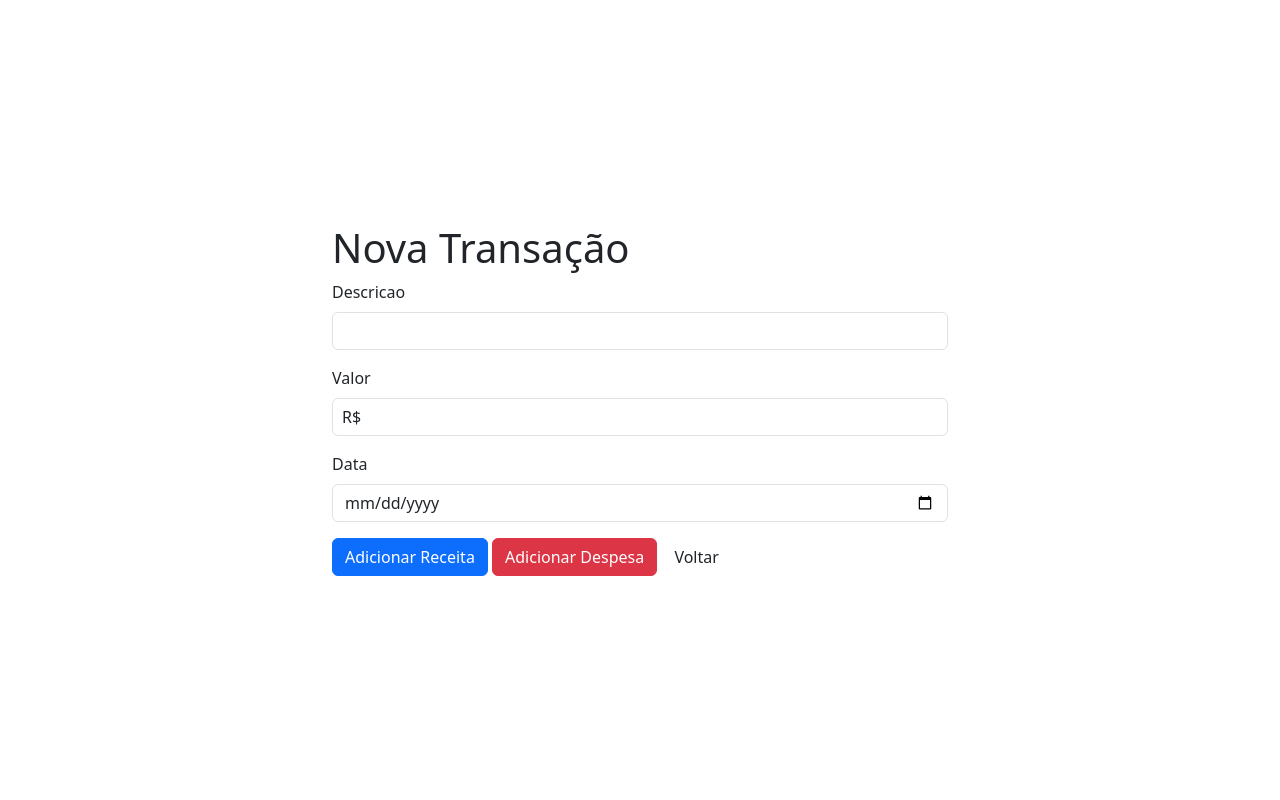
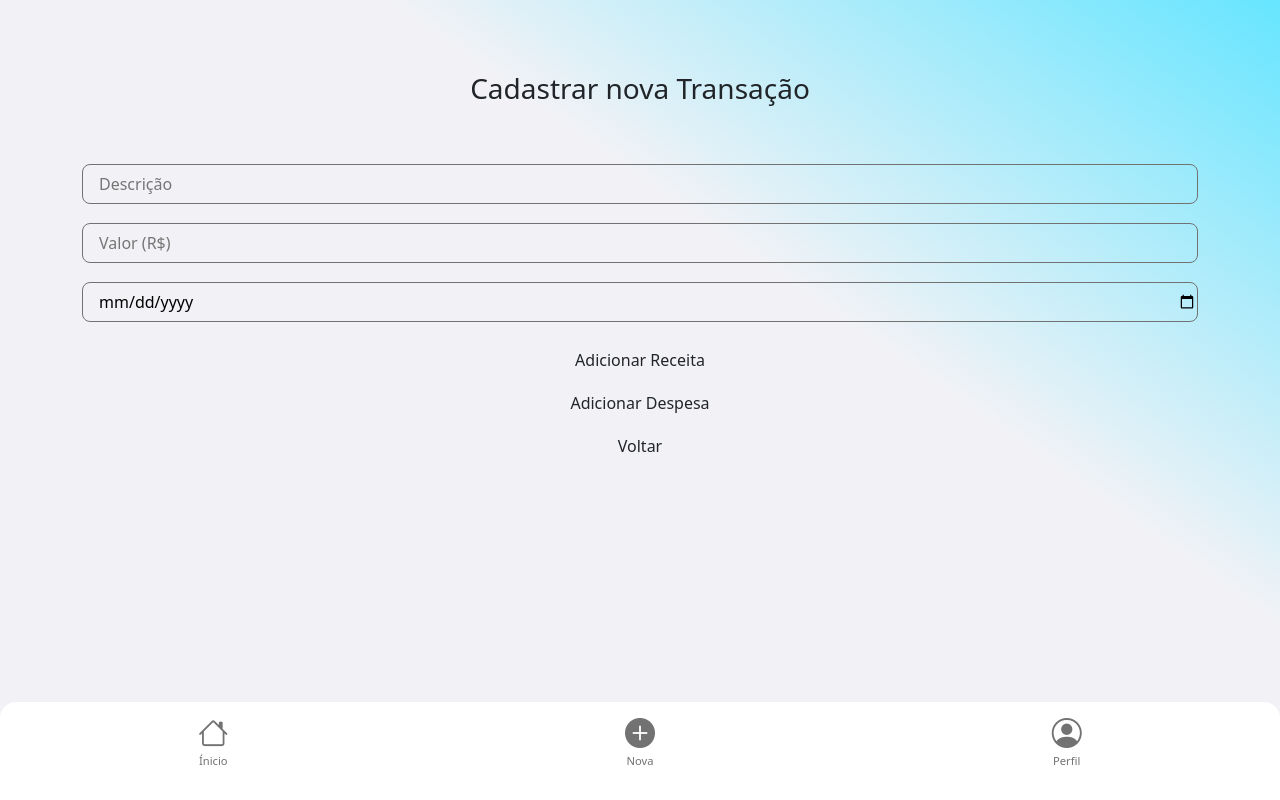
Before and after one commit to leochinelato/CrudFinanceTracker, a Flask app: page /new in a window 1280 px wide. Run offline with Flask 3, Linux system fonts and the light colour scheme; the visitor is signed in with stand-in values (Sample User, id 1).

Commit message:
feat: create a profile tab and changed the styles

```diff
--- a/app.py
+++ b/app.py
@@ -22,8 +22,10 @@ from database import (
     update_line,
     get_by_id,
     get_user_first_name,
+    get_user_full_name,
 )
 from utils.utils import transform_dot_in_comma, get_greeting
+from decorators import login_required
 
 app = Flask(__name__)
 app.secret_key = os.environ.get("SECRET KEY", os.urandom(12).hex())
@@ -46,11 +48,14 @@ def login():
     if request.method == "POST":
         username = request.form["username"]
         password = request.form["password"]
+        next_url = request.form["next"]
 
         user = check_if_user_is_registered(username)
 
         if user and check_password_hash(user[3], password):
             session["user_id"] = user[0]
+            if next_url:
+                return redirect(next_url)
             return redirect(url_for("index"))
         flash(f"Username not exists or invalid password.", "error")
     return render_template("login.html")
@@ -63,15 +68,15 @@ def logout():
 
 
 @ app.route("/")
+@login_required
 def index():
-    if "user_id" not in session:
-        return redirect(url_for("login"))
 
-    first_name = get_user_first_name(session["user_id"])
+    user_id = session["user_id"]
+    first_name = get_user_first_name(user_id)
     greeting = get_greeting(first_name)
-    data = show_all_transactions_from_user(session["user_id"])
-    total_income, total_expense = get_income_sum(session["user_id"]), get_expense_sum(
-        session["user_id"]
+    data = show_all_transactions_from_user(user_id)
+    total_income, total_expense = get_income_sum(user_id), get_expense_sum(
+        user_id
     )
     total_balance = total_income - total_expense
 
@@ -86,10 +91,15 @@ def index():
     )
 
 
-@ app.route("/new", methods=["POST", "GET"])
+@app.route("/month")
+@login_required
+def show_transactions_by_month():
+    return render_template("transactions_by_month.html")
+
+
+@app.route("/new", methods=["POST", "GET"])
+@login_required
 def create_new_transaction():
-    if "user_id" not in session:
-        return redirect(url_for("login"))
     if request.method == "POST":
         try:
             user_id = session["user_id"]
@@ -113,10 +123,8 @@ def create_new_transaction():
 
 
 @ app.route("/update/<int:id>", methods=["POST", "GET"])
+@login_required
 def update_transaction(id):
-    if "user_id" not in session:
-        return redirect(url_for("login"))
-
     if request.method == "POST":
         try:
             description = request.form["description"]
@@ -144,16 +152,21 @@ def update_transaction(id):
 
 
 @ app.route("/delete", methods=["POST"])
+@login_required
 def delete_transaction():
-    if "user_id" not in session:
-        return redirect(url_for("login"))
-
     id = request.form["id"]
     remove_line(id)
 
     return redirect(url_for("index"))
 
 
+@app.route("/profile")
+@login_required
+def show_user_profile():
+    full_name = get_user_full_name(session["user_id"])
+    return render_template("profile.html", full_name=full_name)
+
+
 if __name__ == "__main__":
 
-    app.run(port=8000, host="192.168.15.13", debug=True)
+    app.run(port=8000, debug=True)
--- a/static/js/script.js
+++ b/static/js/script.js
@@ -17,3 +17,20 @@ if (window.matchMedia) {
         applyDarkTheme();
     });
 }
+
+const togglePassword = document.querySelector('#togglePassword');
+const password = document.querySelector("#password");
+
+togglePassword.addEventListener('click', () => {
+    const type = password.getAttribute('type') === 'password' ? 'text' : 'password';
+    password.setAttribute('type', type);
+
+    if (type == 'text') {
+        togglePassword.classList.remove('bi-eye-slash');
+        togglePassword.classList.add('bi-eye');
+    } else {
+        togglePassword.classList.remove('bi-eye');
+        togglePassword.classList.add('bi-eye-slash');
+    }
+
+})
--- a/static/style.css
+++ b/static/style.css
@@ -32,18 +32,6 @@
     display: block;
 }
 
-.create_form {
-    width: 50%;
-    margin: auto;
-    max-height: 100vh;
-
-    position: absolute;
-    top: 50%;
-    left: 50%;
-    transform: translate(-50%, -50%);
-
-}
-
 .error {
     background-color: red;
 }
@@ -97,10 +84,13 @@
 }
 
 .app-header {
+    display: flex;
+    flex-direction: column;
+    justify-content: center;
+    align-items: center;
+
     margin-bottom: 10px;
     padding: 40px 10px;
-    background-color: antiquewhite;
-    border-radius: 0 0 20px 20px;
 }
 
 
@@ -193,3 +162,228 @@ a {
     text-decoration: none;
     color: inherit;
 }
+
+.input-login {
+    outline: 0;
+    border-width: 0 0 1px;
+    border-color: rgba(70, 70, 70, 0.576);
+    border-radius: 0!important;
+    transition: all 0.1s;
+    background-color: inherit;
+}
+
+.input-login:focus {
+    border-color: black;
+    border-width: 0 0 1px;
+}
+
+.buttons, .buttons-login-page {
+    display: flex;
+    flex-direction: column;
+    justify-content: center;
+    align-items: center;
+    gap: 5px;
+}
+
+.buttons-login-page button {
+    width: 10em;
+}
+
+.buttons button {
+    width: 100%;
+}
+
+.login-page-body {
+    margin: auto;
+    display: flex;
+    flex-direction: column;
+    justify-content: center;
+    align-items: center;
+}
+
+.login-page-header, .transaction-page-header {
+    text-align: center;
+    background-color: inherit!important;
+}
+
+.date-placeholder {
+    background-color: inherit;
+    position: relative;
+    bottom: -30px;
+    left: -50px;
+    color: rgba(0, 0, 0, 0.402);
+}
+
+
+
+[data-bs-theme="dark"] body {
+    background:rgb(28,28,30);
+    background: linear-gradient(35deg, rgb(28,28,30) 0%, rgb(28,28,30) 70%, rgba(0,117,140,0.6573223039215687) 100%);
+}
+
+body {
+    background: rgb(242,242,246);
+    background: linear-gradient(35deg, rgba(242,242,246) 0%, rgba(242,242,246) 63%, rgba(0,212,255,0.5984987745098039) 100%);
+    height: 100vh;
+    padding-top: 2em;
+}
+
+[data-bs-theme="dark"] .money_card {
+    background-color:rgb(39, 39, 41)
+}
+
+
+[data-bs-theme="dark"] .transaction-page-body input {
+    background-color: inherit;
+    border: 1px solid rgb(71, 71, 71);
+}
+
+[data-bs-theme="dark"] #transaction-date {
+    background-color: inherit;
+    border: 1px solid rgb(71, 71, 71)!important;
+}
+
+.password-box {
+    position: relative;
+    width: fit-content;
+}
+
+#togglePassword {
+    position: absolute;
+    top: 50%;
+    right: 6px;
+    transform: translateY(-50%);
+    cursor: pointer;
+}
+
+.bottom-navbar {
+    overflow: hidden;
+    position: fixed;
+    bottom: 0;
+    width: 100%;
+    background-color: #FFFFFF;
+    display: flex;
+    flex-direction: row;
+    justify-content: space-around;
+    align-items: center;
+    padding-bottom: 30px;
+    padding-top: 1em;
+    border-radius: 1em 1em 0 0;
+
+}
+
+.bottom-navbar a {
+    border: none;
+    background-color: inherit;
+    color: #727272;
+    font-size: 30px;
+}
+
+.navbar-button{
+    display: flex;
+    flex-direction: column;
+    justify-content: center;
+    align-items: center;
+    gap: 5px;
+}
+
+.navbar-button span {
+    font-size: 0.7rem;
+}
+
+.bottom-navbar a i{
+    margin: 0;
+    line-height: 0;
+}
+
+.user-data-container i {
+    font-size: 5em;
+    line-height: normal;
+}
+
+.user-data-container p {
+    font-size: 1.5em;
+}
+
+.user-data-container, .user-profile {
+    display: flex;
+    align-items: center;
+    justify-content: center;
+    flex-direction: column;
+}
+
+.user-data-container {
+    margin-top: 2em;
+}
+
+.user-actions {
+    width: 90%;
+}
+
+.user-button {
+    width: 100%;
+    border: none;
+    background-color: #ffffff;
+    border-radius: .5em;
+    height: 2.5em;
+}
+
+[data-bs-theme="dark"] .user-button {
+    background-color: rgb(39, 39, 41);
+}
+
+.logout-button {
+    margin-top: 2em;
+    color: rgb(255, 0, 0);
+}
+
+.input-field {
+    display: flex;
+    align-items: baseline;
+    gap: 1em;
+    padding-bottom: 0.2em;
+}
+
+.input-field input, select {
+    border: none;
+    background-color: inherit;
+}
+
+.input-field select {
+    padding-left: 0.7em;
+}
+
+
+.input-form-new-transaction {
+    border: solid 0.4px #727272!important;
+    border-radius: 0.5em;
+    width: 100%;
+    height: 2.5em;
+    padding-left: 1em;
+    margin-bottom: 1em;
+}
+
+[data-bs-theme="dark"] .bottom-navbar {
+    background-color: rgb(39,39,41);
+
+}
+
+[data-bs-theme="dark"] .bottom-navbar a{
+    color: #cdcdcd;
+}
+
+[data-bs-theme="dark"] .transaction-card {
+    background-color: rgb(39, 39, 41);
+}
+
+[data-bs-theme="dark"] .ios-btn {
+    background-color: rgb(39, 39, 41);
+}
+
+[data-bs-theme="dark"] .ios-btn-blue {
+    background-color: rgb(22,117,219);
+}
+
+[data-bs-theme="dark"] .ios-btn-red {
+    color: rgb(255, 0, 0);
+}
--- /dev/null
+++ b/templates/bottom_navbar.html
@@ -0,0 +1,22 @@
+{% extends "template.html" %}
+
+{% block content %}
+
+<div class="bottom-navbar">
+    <a href="{{ url_for('index') }}" class="navbar-button">
+        <i class="bi bi-house"></i>
+        <span>Ínicio</span>
+    </a>
+
+    <a href="{{ url_for('create_new_transaction') }}" class="navbar-button">
+        <i class="bi bi-plus-circle-fill"></i>
+        <span>Nova</span>
+    </a>
+
+    <a href="{{ url_for('show_user_profile') }}" class="navbar-button">
+        <i class="bi bi-person-circle"></i>
+        <span>Perfil</span>
+    </a>
+</div>
+
+{% endblock %}
--- a/templates/form_new_item.html
+++ b/templates/form_new_item.html
@@ -8,39 +8,54 @@
     action="{{ url_for('create_new_transaction') }}" {% endif %} method="POST" class="create_form container">
 
     {% include "error.html" %}
-
-    <h1>{% if transaction %} Editar Transação {% else %} Nova Transação {% endif %}</h1>
-    <div class="mb-3">
-        <label for="exampleInputEmail1" class="form-label">Descricao</label>
-        <input type="text" class="form-control" id="exampleInputEmail1" aria-describedby="emailHelp" name="description"
-            required {% if transaction %} value="{{ transaction.description }}" {% endif %}>
+    <div class="app-header transaction-page-header">
+        <h3>{% if transaction %} Editar Transação {% else %} Cadastrar nova Transação {% endif %}</h3>
+    </div>
+    <div class="transaction-page-body">
+        <div class="input-field">
+            <input type="text" id="transaction-description" aria-describedby="emailHelp" name="description"
+                class="input-form-new-transaction" placeholder="Descrição" required {% if transaction %}
+                value="{{ transaction.description }}" {% endif %}>
         </div>
 
-    <div class="mb-3">
-        <label for="exampleInputPassword1" class="form-label">Valor</label>
-        <div class="currency-input">
-            <span>R$</span>
-            <input step="0.01" class="form-control" id="exampleInputPassword1" name="value" required {% if transaction
-                %} value="{{ transaction.amount }}" {% endif %}>
-        </div>
+        <div class="input-field">
+            <input step="0.01" id="transaction-value" name="value" class="input-form-new-transaction"
+                placeholder="Valor (R$)" required {% if transaction %} value="{{ transaction.amount }}" {% endif %}>
         </div>
 
-    <div class="mb-3">
-        <label for="exampleInputPassword1" class="form-label">Data</label>
-        <input type="date" class="form-control" id="exampleInputPassword1" name="date" required {% if transaction %}
-            value="{{ transaction.date }}" {% endif %}>
+        <!-- <div class="input-field">
+            <select name="category" id="transaction-category" class="transaction-category input-form-new-transaction"
+                class="placeholder" required disabled>
+                <option value="" disabled selected>Categoria (em desenvolvimento)</option>
+                <option value="1">1</option>
+            </select>
+        </div> -->
+
+        <div class="input-field">
+            <input type="date" id="transaction-date" name="date" class="input-form-new-transaction" required {% if
+                transaction %} value="{{ transaction.date }}" {% endif %}>
         </div>
+        <div class="buttons">
+            {% if transaction %}
+            <button name="type" value="{{ tipo_transacao }}" class="input-form-new-transaction" type="submit"
+                class="btn btn-primary">Salvar {{ tipo_transacao }}
+            </button>
+            {% else %}
+            <button name="type" value="income" type="submit" class="btn ios-btn ios-btn-blue">Adicionar
+                Receita</button>
+            <button name="type" value="expense" type="submit" class="btn ios-btn ios-btn-red">Adicionar
+                Despesa</button>
 
-    {% if transaction %}
-    <button name="type" value="{{ tipo_transacao }}" type="submit" class="btn btn-primary">Salvar {{ tipo_transacao
-        }}</button>
-    {% else %}
-    <button name="type" value="income" type="submit" class="btn btn-primary">Adicionar Receita</button>
-    <button name="type" value="expense" type="submit" class="btn btn-danger">Adicionar Despesa</button>
+
+
             {% endif %}
             <a href="{{ url_for('index') }}">
                 <button type="button" class="btn">Voltar</button>
             </a>
+        </div>
+    </div>
 </form>
 
+{% include "bottom_navbar.html" %}
+
 {% endblock %}
--- a/templates/template.html
+++ b/templates/template.html
@@ -9,6 +9,7 @@
     integrity="sha384-QWTKZyjpPEjISv5WaRU9OFeRpok6YctnYmDr5pNlyT2bRjXh0JMhjY6hW+ALEwIH" crossorigin="anonymous">
   <link href="{{ url_for('static', filename='style.css') }}" rel="stylesheet">
   <link rel="stylesheet" href="https://cdn.jsdelivr.net/npm/bootstrap-icons@1.11.3/font/bootstrap-icons.min.css">
+  <script src="{{ url_for('static', filename='js/script.js') }}" defer></script>
 </head>
 
 <body>
@@ -19,7 +20,7 @@
   <script src="https://cdn.jsdelivr.net/npm/bootstrap@5.3.3/dist/js/bootstrap.bundle.min.js"
     integrity="sha384-YvpcrYf0tY3lHB60NNkmXc5s9fDVZLESaAA55NDzOxhy9GkcIdslK1eN7N6jIeHz"
     crossorigin="anonymous"></script>
-  <script src="{{ url_for('static', filename='js/script.js') }}"></script>
+
 </body>
 
 </html>
--- a/utils/utils.py
+++ b/utils/utils.py
@@ -12,5 +12,4 @@ def get_greeting(name):
         return f"Bom dia, {name}."
     elif 12 <= current_hour < 18:
         return f"Boa tarde, {name}."
-    else:
-        return f"Boa noite, {name}."
+    return f"Boa noite, {name}."
```
Also changed, not shown: other parts of static/style.css (+8 -30 lines), database.py (+13 -1 lines), decorators.py (added, +11 -0 lines), templates/index.html (+4 -7 lines), templates/login.html (+21 -13 lines), templates/profile.html (added, +23 -0 lines), templates/register.html (+17 -9 lines), templates/transactions_by_month.html (added, +9 -0 lines), todo.md (added, +5 -0 lines). Lines whose indentation alone changed are shown as unchanged.
